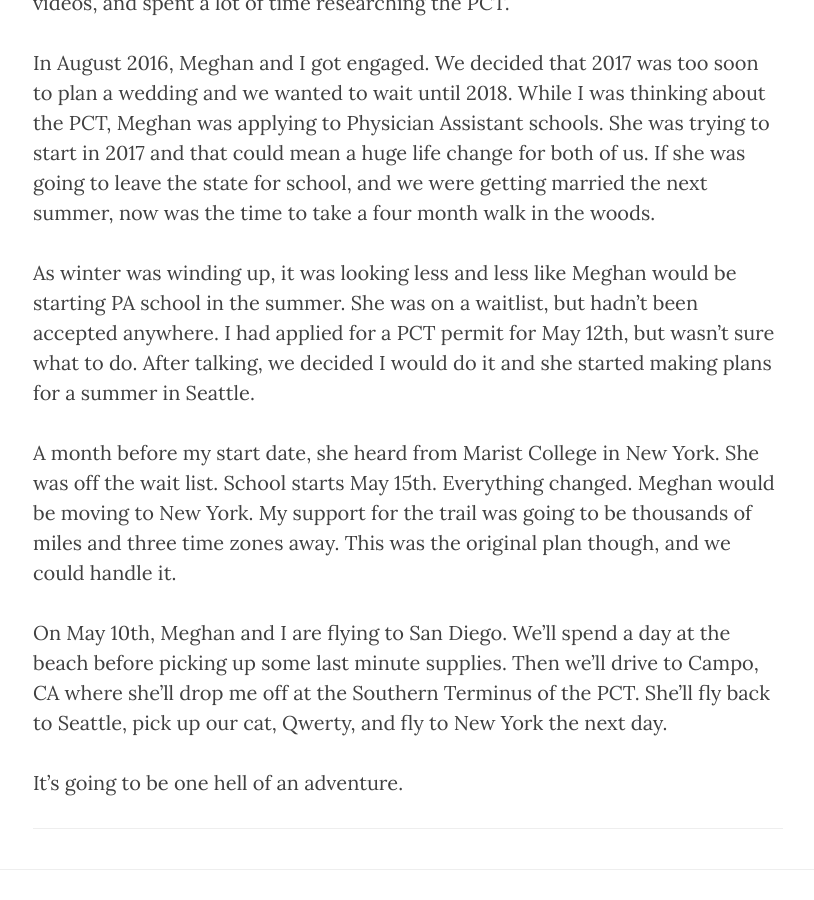
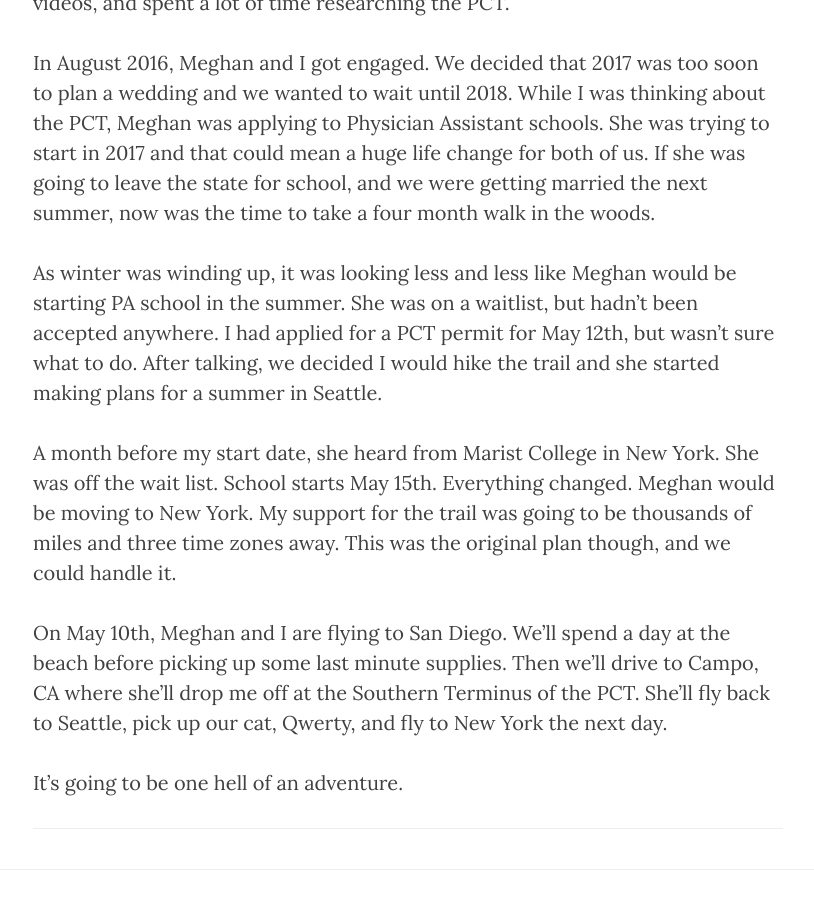
Before and after one commit to blladnar/blladnar.github.io, a Jekyll site: the page built from _posts/2017-04-29-Its-Happening.markdown, in a window 1280 px wide and 900 px high, scrolled down 1610 px. Shown: the whole window, without its empty margins (232-1046 px from the left). Built offline with Jekyll 4.4.1, drawn with Linux system fonts in a browser that asks for light colours; nearby versions of some CDN libraries; some web fonts are replaced.

Commit message:
change wording

```diff
--- a/_posts/2017-04-29-Its-Happening.markdown
+++ b/_posts/2017-04-29-Its-Happening.markdown
@@ -15,7 +15,7 @@ For the next two years, that Summer 2017 date stuck in my head. I would tell peo
 
 In August 2016, Meghan and I got engaged. We decided that 2017 was too soon to plan a wedding and we wanted to wait until 2018. While I was thinking about the PCT, Meghan was applying to Physician Assistant schools. She was trying to start in 2017 and that could mean a huge life change for both of us. If she was going to leave the state for school, and we were getting married the next summer, now was the time to take a four month walk in the woods.
 
-As winter was winding up, it was looking less and less like Meghan would be starting PA school in the summer. She was on a waitlist, but hadn't been accepted anywhere. I had applied for a PCT permit for May 12th, but wasn't sure what to do. After talking, we decided I would do it and she started making plans for a summer in Seattle.
+As winter was winding up, it was looking less and less like Meghan would be starting PA school in the summer. She was on a waitlist, but hadn't been accepted anywhere. I had applied for a PCT permit for May 12th, but wasn't sure what to do. After talking, we decided I would hike the trail and she started making plans for a summer in Seattle.
 
 A month before my start date, she heard from Marist College in New York. She was off the wait list. School starts May 15th. Everything changed. Meghan would be moving to New York. My support for the trail was going to be thousands of miles and three time zones away. This was the original plan though, and we could handle it.
 
```
Also changed, not shown: 2 other files.
